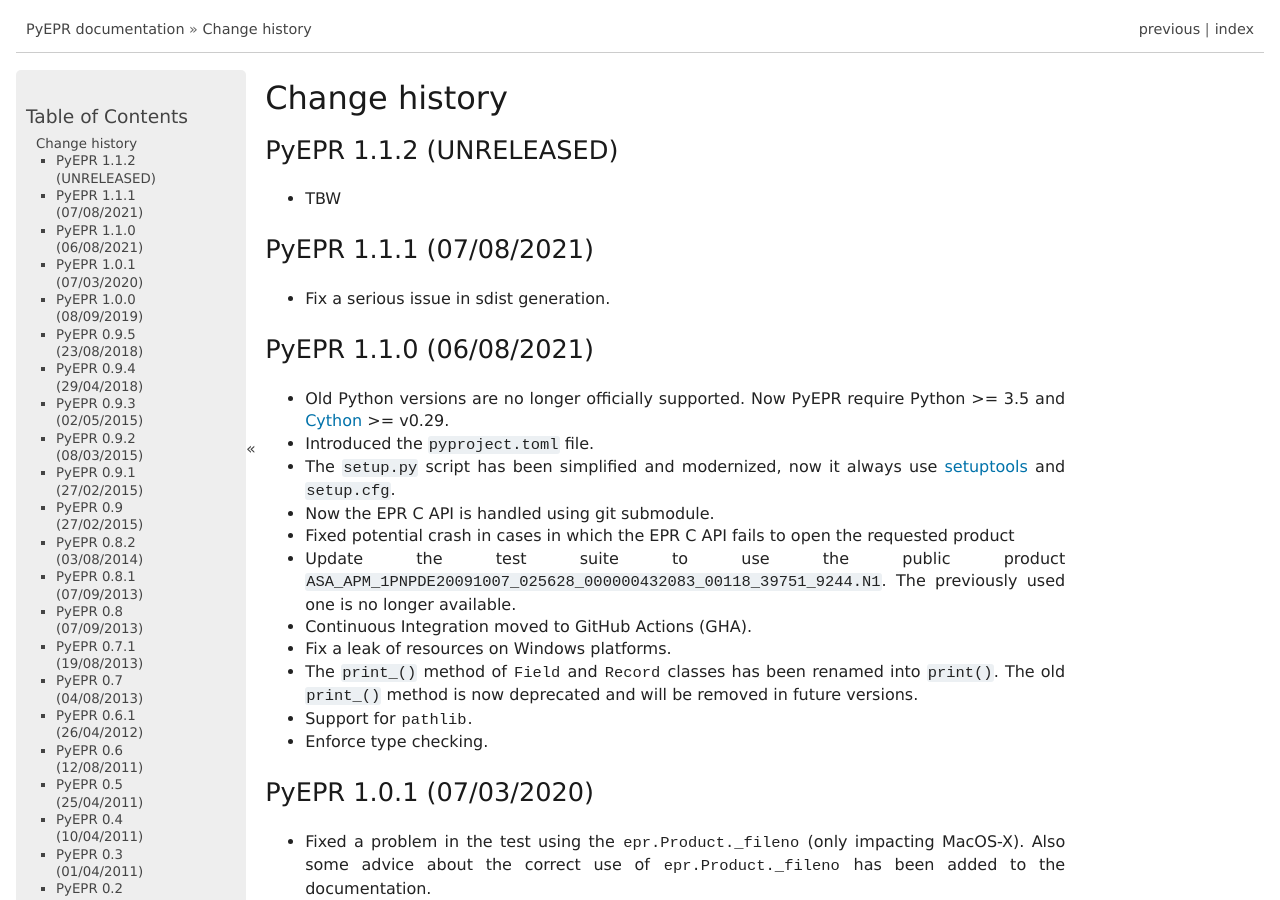
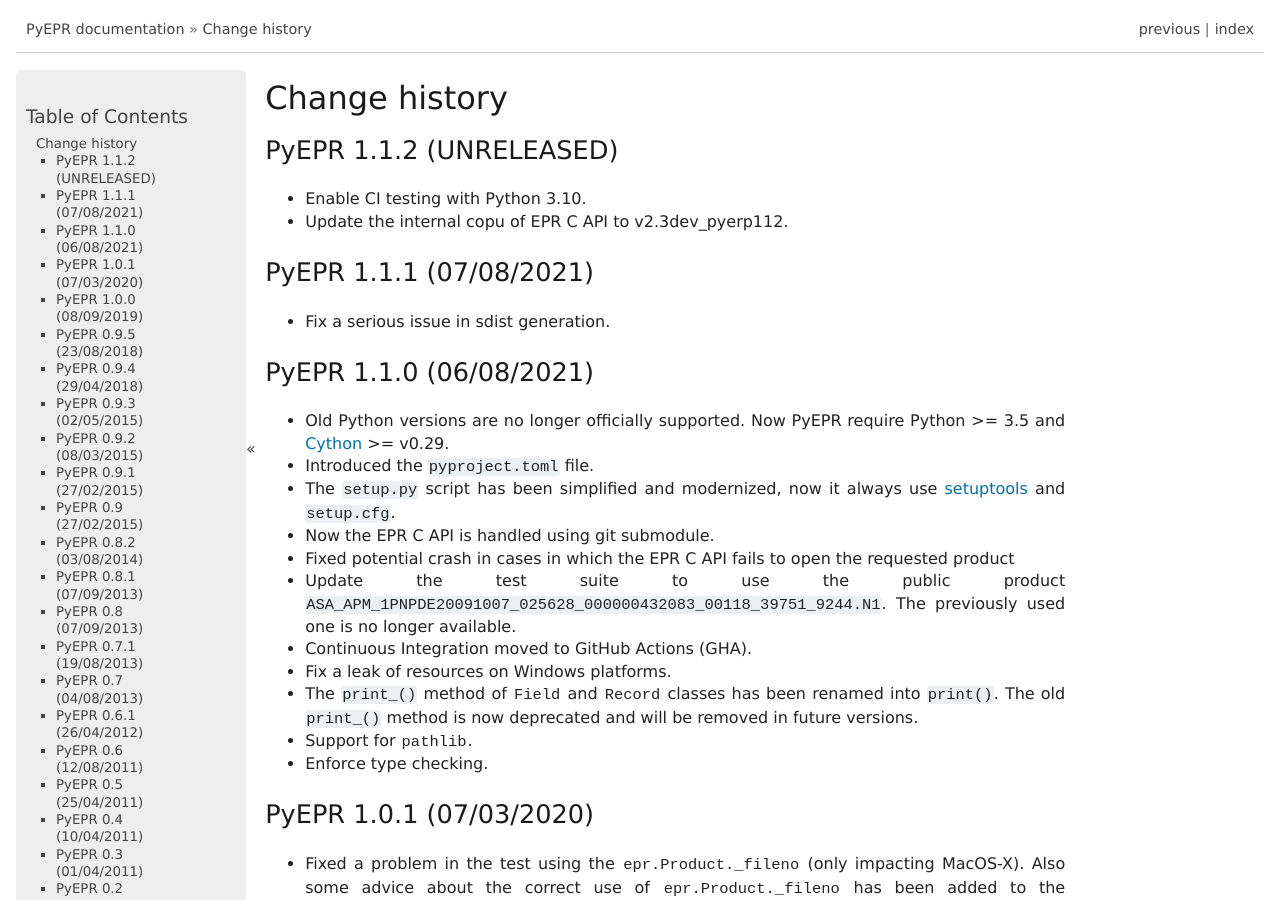
Before and after one commit to avalentino/pyepr, a Sphinx documentation site: the page built from doc/NEWS.rst, in a window 1280 px wide and 900 px high. Built offline with Sphinx 7.4.7, drawn with Linux system fonts in a browser that asks for light colours; formulas are drawn with MathJax 3.

Commit message:
Update the news file

```diff
--- a/doc/NEWS.rst
+++ b/doc/NEWS.rst
@@ -4,7 +4,8 @@
 PyEPR 1.1.2 (UNRELEASED)
 ------------------------
 
-* TBW
+* Enable CI testing with Python 3.10.
+* Update the internal copu of EPR C API to v2.3dev_pyerp112.
 
 
 PyEPR 1.1.1 (07/08/2021)
```
